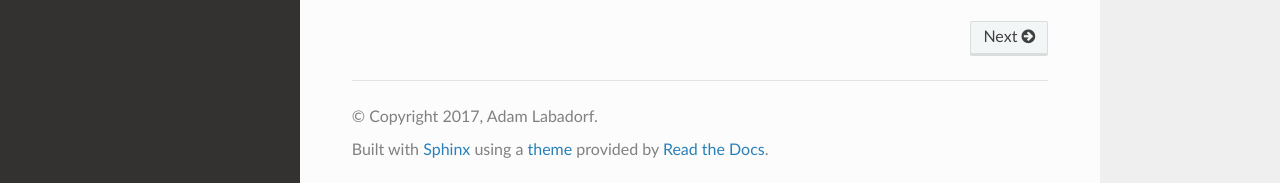
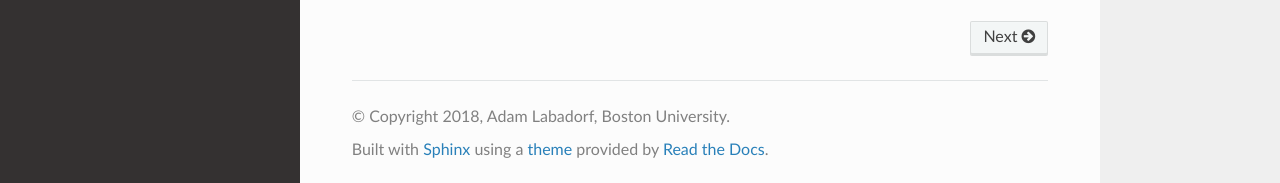
Before and after one commit to BU-Neuromics/de_toolkit, a Sphinx documentation site: the page built from docs/index.rst, in a window 1280 px wide and 900 px high, scrolled down 2075 px. Shown: the part 714-897 px from the top of the window. Built offline with Sphinx 7.4.7 and the Read the Docs theme 2.0.0, drawn with Linux system fonts in a browser that asks for light colours; the version number is read from the project's files by our own code.

```diff
--- a/docs/conf.py
+++ b/docs/conf.py
@@ -20,6 +20,8 @@
 import os
 import sys
 sys.path.insert(0, os.path.abspath('../de_toolkit/'))
+
+from de_toolkit import __version__
 
 
 # -- General configuration ------------------------------------------------
@@ -54,7 +56,7 @@ master_doc = 'index'
 
 # General information about the project.
 project = 'de_toolkit'
-copyright = '2017, Adam Labadorf'
+copyright = '2018, Adam Labadorf, Boston University'
 author = 'Adam Labadorf'
 
 # The version info for the project you're documenting, acts as replacement for
@@ -62,9 +64,8 @@ author = 'Adam Labadorf'
 # built documents.
 #
 # The short X.Y version.
-version = open('../VERSION').read().strip()
+version = __version__.strip()
 # The full version, including alpha/beta/rc tags.
-version = open('../VERSION').read().strip()
 
 # The language for content autogenerated by Sphinx. Refer to documentation
 # for a list of supported languages.
```
